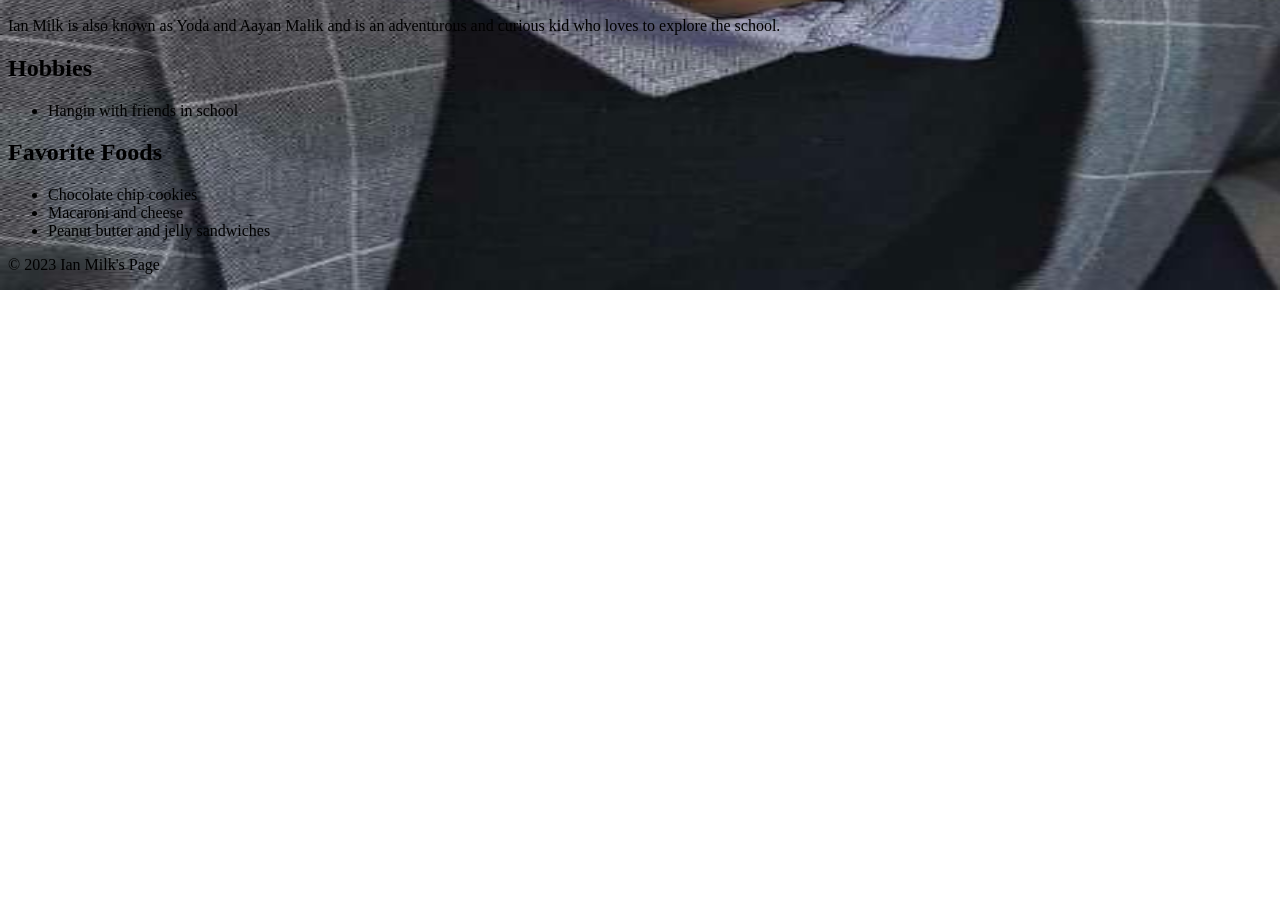
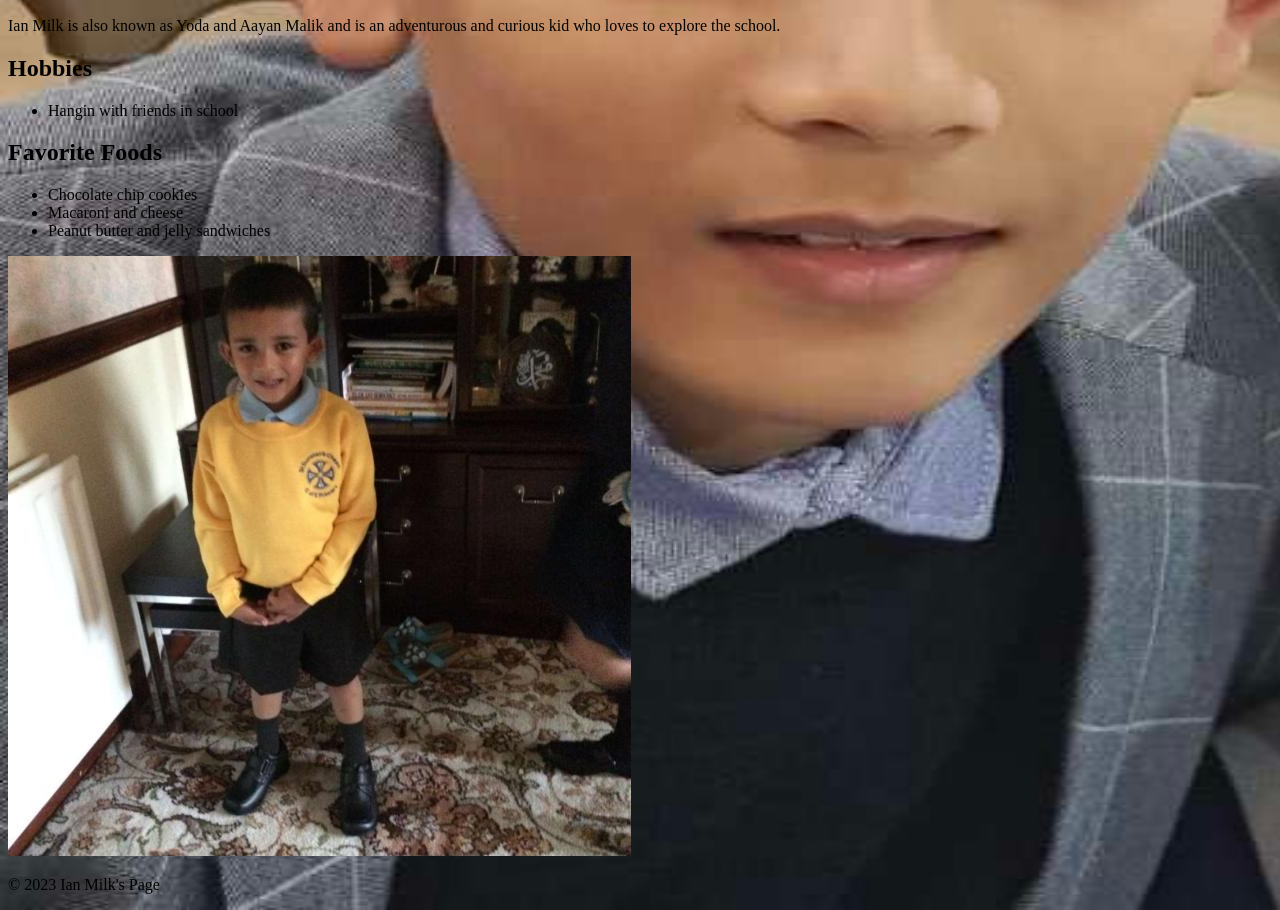
Before and after one commit to Bambam0304/Ian-milk-, a plain HTML site: page index.html in a window 1280 px wide. Shown: the part 734-1644 px from the top of the page. Before the commit the page ends 1024 px from the top, so only its background shows below. Drawn offline with Linux system fonts and the light colour scheme.

Commit message:
Update index.html

```diff
--- a/index.html
+++ b/index.html
@@ -36,7 +36,7 @@
             <li>Peanut butter and jelly sandwiches</li>
         </ul>
     </section>
-
+<img src="./assets/Aayan 2.jpg" alt="Aayan">
     <footer>
         <p>&copy; 2023 Ian Milk's Page</p>
     </footer>
```
